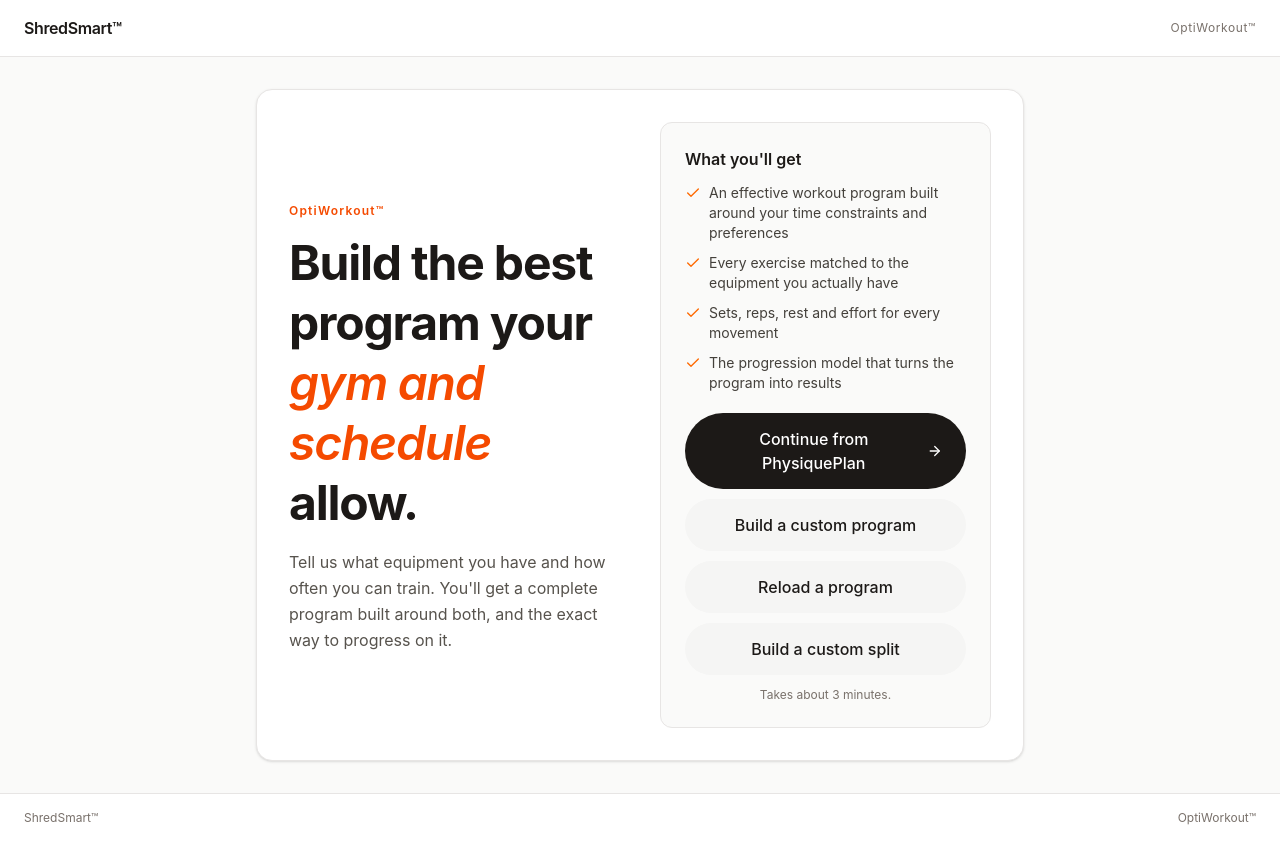
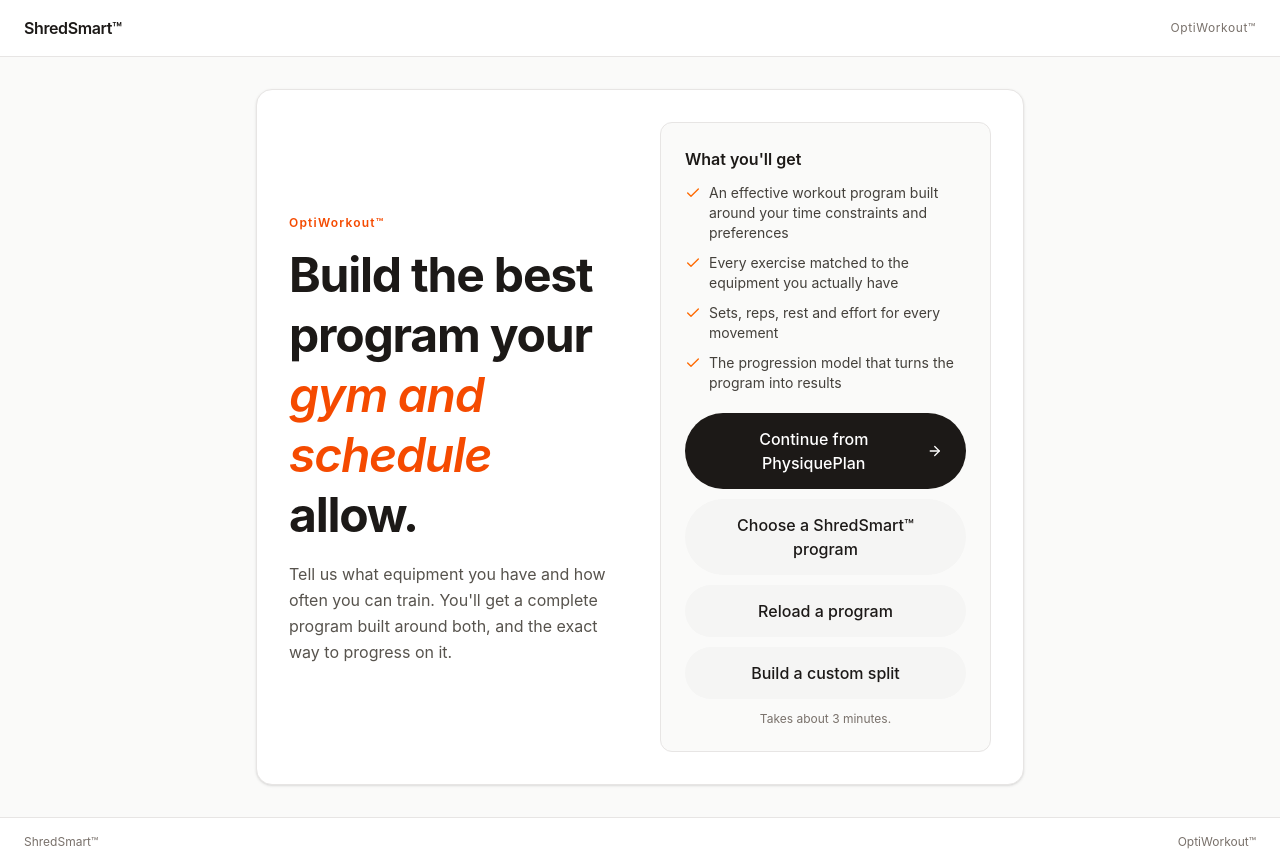
Before and after one commit to raduantoniu/optiworkout, a React (Vite) app: page / in a window 1280 px wide. Before the commit the page ends 842 px from the top, so only its background shows below. Built offline with nearby package versions, Linux system fonts and the light colour scheme.

Commit message:
ShredSmart button rename

```diff
--- a/src/App.jsx
+++ b/src/App.jsx
@@ -1144,7 +1144,7 @@ function HomeScreen({onContinue, onCustom, onReload, onBuild}){
           </ul>
           <div className="mt-5 space-y-2.5">
             <PrimaryButton onClick={onContinue}>Continue from PhysiquePlan <ArrowRight className="w-4 h-4" /></PrimaryButton>
-            <SecondaryButton onClick={onCustom}>Build a custom program</SecondaryButton>
+            <SecondaryButton onClick={onCustom}>Choose a ShredSmart™ program</SecondaryButton>
             <SecondaryButton onClick={onReload}>Reload a program</SecondaryButton>
             <SecondaryButton onClick={onBuild}>Build a custom split</SecondaryButton>
           </div>
```
